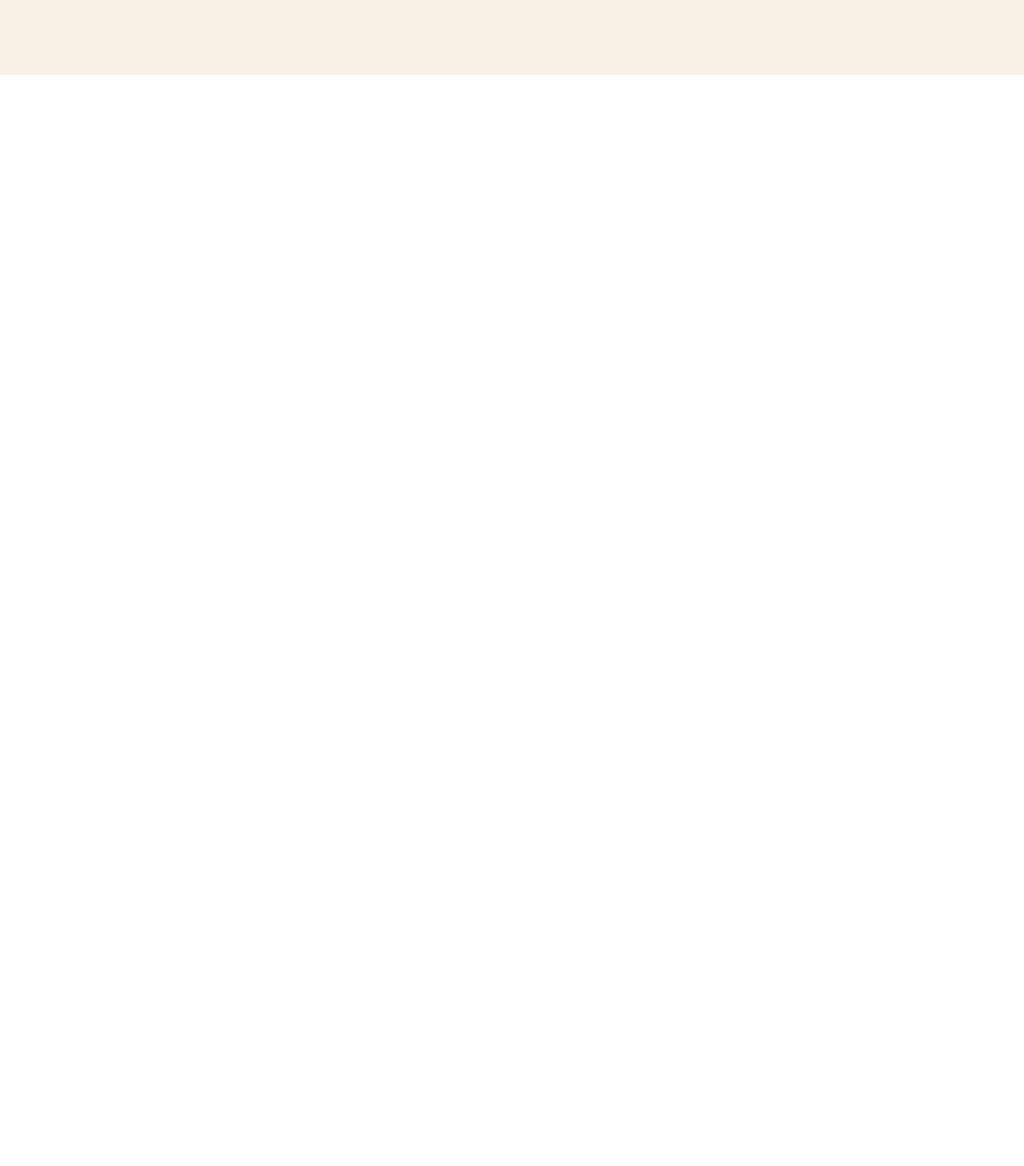
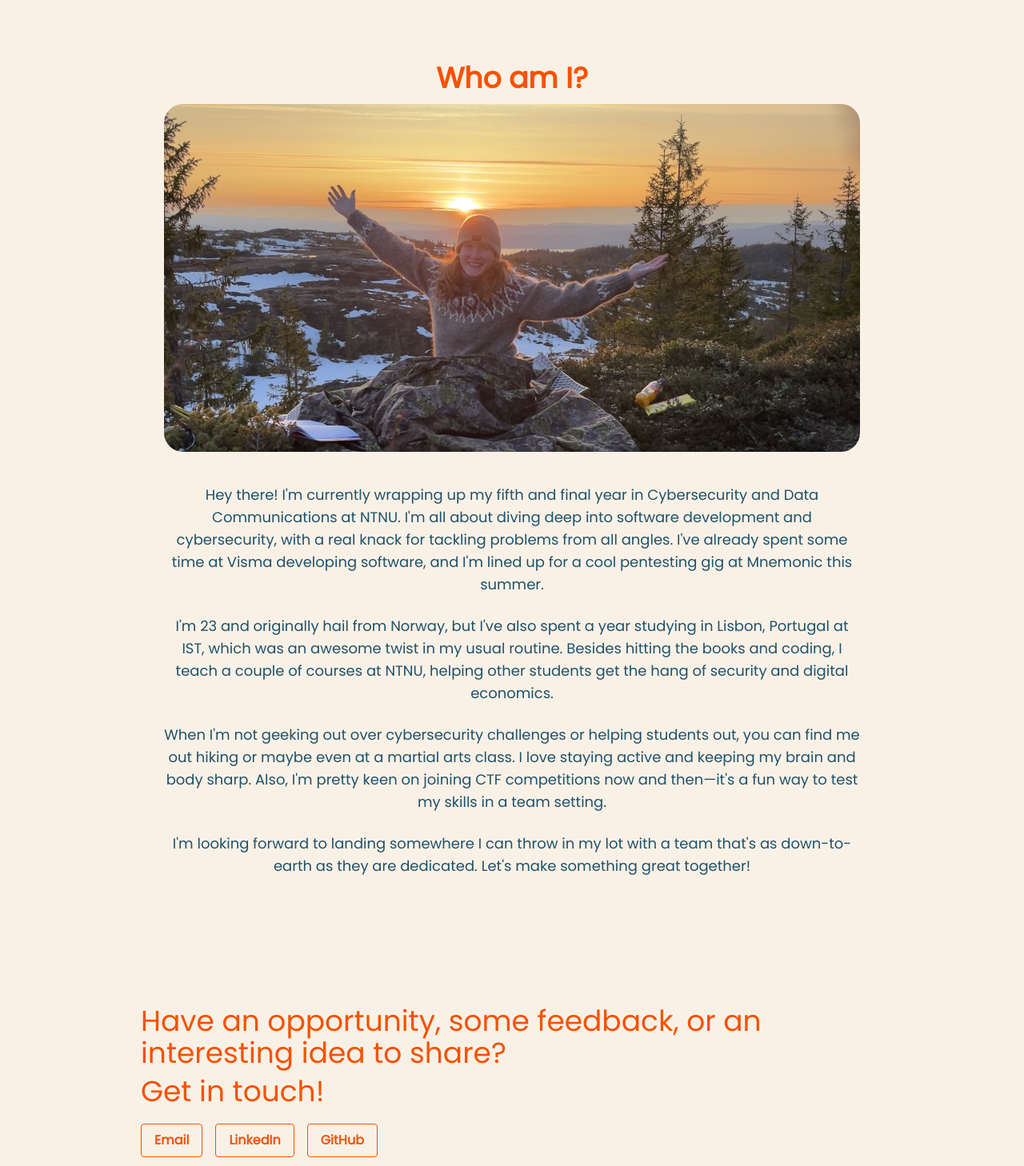
Before and after one commit to tildeeine/tildeeine.github.io, a Next.js app: page / in a window 1280 px wide. Shown: the part 1312-2770 px from the top of the page at 80% size. Before the commit the page ends 1406 px from the top, so only its background shows below. Built offline with nearby package versions, Linux system fonts and the light colour scheme.

Commit message:
feat: Start of Contact section

```diff
--- a/src/app/page.tsx
+++ b/src/app/page.tsx
@@ -9,9 +9,9 @@ const Page: React.FC = () => {
     <main className="flex min-h-screen flex-col items-center justify-between p-24 bg-background">
       <Navbar />
       <HomeSection />
-      <ProjectSection />{/*
+      <ProjectSection />
       <AboutSection />
-      <ContactSection /> */}
+      <ContactSection />
     </main>
   );
 }
--- a/src/components/AboutSection.tsx
+++ b/src/components/AboutSection.tsx
@@ -1,13 +1,33 @@
 import React from "react";
+import Image from 'next/image';
+import profileImage from '../assets/img/whoami.jpg';
 
 const AboutSection: React.FC = () => {
     return (
         <section id='about-me'>
-            <div>
-                <p>About Me</p>
+            <div className="flex justify-center mt-20 text-4xl font-poppins font-semibold text-darkorange">
+                <h2>Who am I?</h2>
             </div>
-            {/* Your content about you goes here */}
-        </section>
+            <div className="flex justify-center">
+                <Image src={profileImage} alt="Tilde Eriksen Eine" className="mt-3 w-4/5 rounded-3xl" />
+            </div>
+            <div className="flex justify-center items-center mt-10">
+                <div className="w-4/5 text-center text-lg font-poppins text-darkblue">
+                    <div className="mb-6">
+                        <p>Hey there! I'm currently wrapping up my fifth and final year in Cybersecurity and Data Communications at NTNU. I'm all about diving deep into software development and cybersecurity, with a real knack for tackling problems from all angles. I've already spent some time at Visma developing software, and I'm lined up for a cool pentesting gig at Mnemonic this summer.</p>
+                    </div>
+                    <div className="mb-6">
+                        <p>I'm 23 and originally hail from Norway, but I've also spent a year studying in Lisbon, Portugal at IST, which was an awesome twist in my usual routine. Besides hitting the books and coding, I teach a couple of courses at NTNU, helping other students get the hang of security and digital economics.</p>
+                    </div>
+                    <div className="mb-6">
+                        <p>When I'm not geeking out over cybersecurity challenges or helping students out, you can find me out hiking or maybe even at a martial arts class. I love staying active and keeping my brain and body sharp. Also, I'm pretty keen on joining CTF competitions now and then—it's a fun way to test my skills in a team setting.</p>
+                    </div>
+                    <div>
+                        <p>I'm looking forward to landing somewhere I can throw in my lot with a team that's as down-to-earth as they are dedicated. Let's make something great together!</p>
+                    </div>
+                </div>
+            </div>
+        </section >
     );
 }
 
--- a/src/components/ContactSection.tsx
+++ b/src/components/ContactSection.tsx
@@ -2,20 +2,27 @@ import React from "react";
 
 const ContactSection: React.FC = () => {
     return (
-        <section id="contact">
-            <div>
-                <p className="text-xl font-bold inline">
-                    Contact me
-                </p>
-            </div>
-            <div id='contactinfo'>
-                <p>tilde.eine@gmail.com</p>
-                <a
-                    className="text-blue"
-                    href="https://no.linkedin.com/in/tildeeine"
-                >
-                    LinkedIn
-                </a>
+        <section id="contact" className="w-full mt-30">
+            <div className="pl-20">
+                <div className="mt-40 w-4/5">
+                    <p className="text-4xl font-poppins text-darkorange text-left">
+                        Have an opportunity, some feedback, or an interesting idea to share?
+                    </p>
+                    <p className="text-4xl mt-2 font-poppins text-darkorange text-left">
+                        Get in touch!
+                    </p>
+                </div>
+                <div className="flex flex-wrap items-start font-poppins mt-5">
+                    <button className="bg-transparent hover:bg-darkorange text-darkorange font-semibold hover:text-background py-2 px-4 border border-darkorange hover:border-transparent rounded mr-4 text-left">
+                        Email
+                    </button>
+                    <button className="bg-transparent hover:bg-darkorange text-darkorange font-semibold hover:text-background py-2 px-4 border border-darkorange hover:border-transparent rounded mr-4 text-left">
+                        LinkedIn
+                    </button>
+                    <button className="bg-transparent hover:bg-darkorange text-darkorange font-semibold hover:text-background py-2 px-4 border border-darkorange hover:border-transparent rounded text-left">
+                        GitHub
+                    </button>
+                </div>
             </div>
         </section>
     );
--- a/src/components/HomeSection.tsx
+++ b/src/components/HomeSection.tsx
@@ -9,7 +9,7 @@ const HomeSection: React.FC = () => {
                 <div className="flex-1">
                     <h1 className="text-3xl md:text-7xl mt-8 mb-4 text-darkorange">Hello, I&apos;m Tilde! </h1>
                     <p className="text-sm md:text-base mb-8 text-darkblue">
-                        I&apos;m a <b>cybersecurity</b> student interested in <b>pentesting</b> and <b>software development</b>t, currently in my fifth and last year of a M.Sc in Cybersecurity and Data Communication at NTNU.
+                        I&apos;m a <b>cybersecurity</b> student interested in <b>pentesting</b> and <b>software development</b>, currently in my fifth and last year of a M.Sc in Cybersecurity and Data Communication at NTNU.
                     </p>
                     <div className="flex flex-wrap justify-center">
                         <button className="bg-transparent hover:bg-darkorange text-darkorange font-semibold hover:text-background py-2 px-4 border border-darkorange hover:border-transparent rounded mr-4">
```
Also changed, not shown: src/assets/img/whoami.jpg (added).
